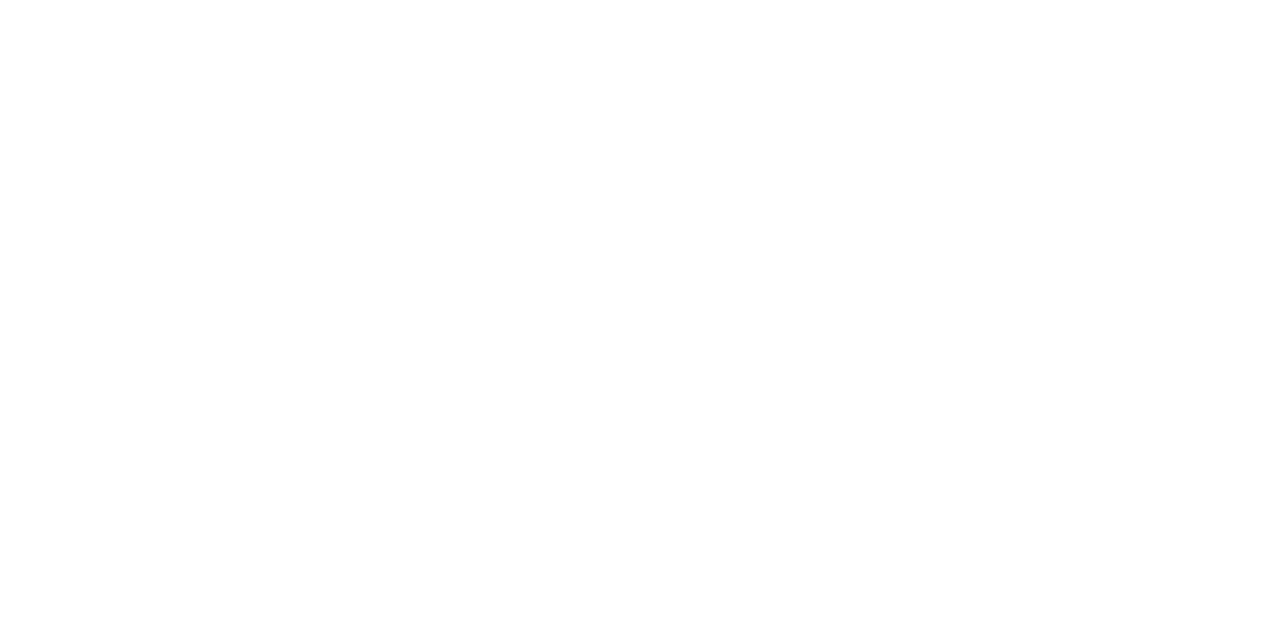
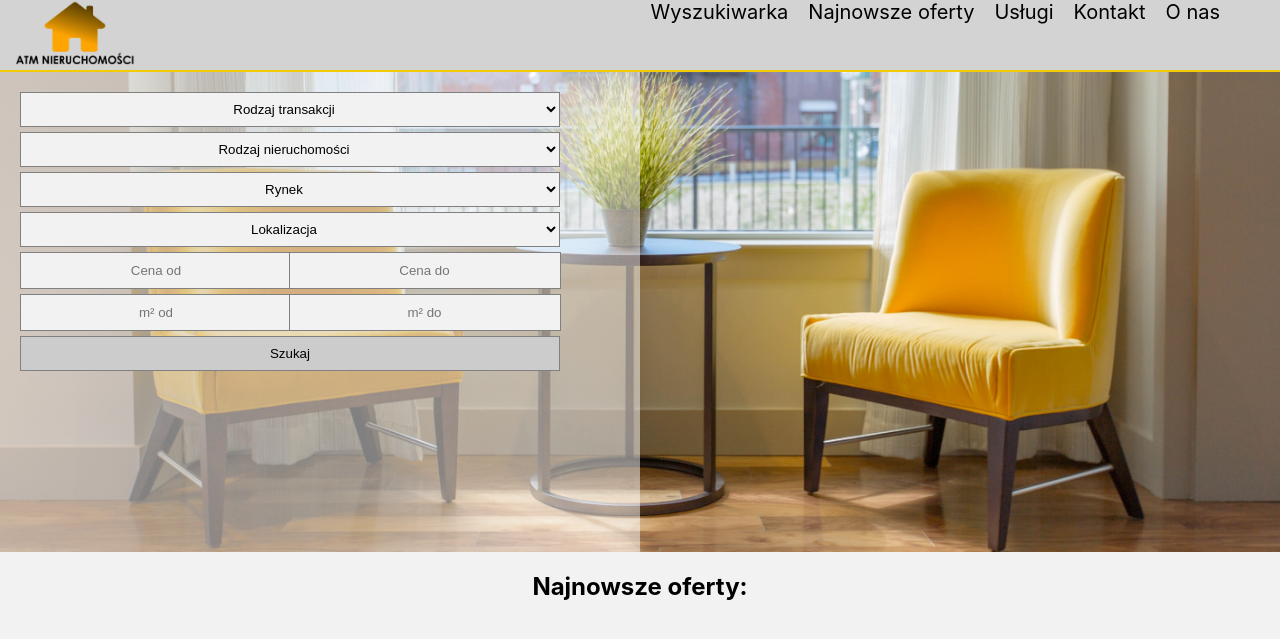
Before and after one commit to rusakM/atm-nieruchomosci, a PHP site: page / in a window 1280 px wide. Before the commit the part shown is empty. Shown: the top 639 px of the page. Run offline with PHP 8.4, Linux system fonts and the light colour scheme.

Commit message:
create first template

```diff
--- a/index.php
+++ b/index.php
@@ -5,10 +5,60 @@
     <meta name="viewport" content="width=device-width, initial-scale=1.0">
     <meta http-equiv="X-UA-Compatible" content="ie=edge">
     <title>ATM nieruchomości</title>
+    <link rel="stylesheet" href="style.css">
+    <link rel="icon" typ="image/x-icon" href="assets/favicon/icon.ico">
 </head>
 <body>
     <header>
-
+        <div class="logo">
+            <img src="assets/logo.png" alt="logo" class="logo-img">
+        </div>
+        <ul class="navbar">
+            <li class="nav-item">Wyszukiwarka</li>
+            <li class="nav-item">Najnowsze oferty</li>
+            <li class="nav-item">Usługi</li>
+            <li class="nav-item">Kontakt</li>
+            <li class="nav-item">O nas</li>
+        </ul>
     </header>
+    <section class="main-page">
+        <div class="search-form-container">
+            <form action="" class="search-form"  >
+                <select name="transaction-type" id="transaction-type" class="input-field">
+                    <option value="" class="input-option">Rodzaj transakcji</option>
+                    <option value="rent" class="input-option">Wynajem</option>
+                    <option value="sell" class="input-option">Sprzedaż</option>
+                </select>
+                <select name="property-type" id="property-type" class="input-field">
+                    <option value="" class="input-option">Rodzaj nieruchomości</option>
+                    <option value="flat" class="input-option">Mieszkania</option>
+                    <option value="house" class="input-option">Domy</option>
+                    <option value="locals" class="input-field">Lokale użytkowe</option>
+                    <option value="field" class="input-option">Działki</option>
+                </select>
+                <select name="market" id="market" class="input-field">
+                    <option value="" class="input-option">Rynek</option>
+                    <option value="primary" class="input-option">Pierwotny</option>
+                    <option value="aftermarket" class="input-option">Wtórny</option>
+                </select>
+                <select name="localization" id="localization" class="input-field">
+                    <option value="" class="input-option">Lokalizacja</option>
+                    <option value="warsaw" class="input-option">Warszawa</option>
+                    <option value="garwolin" class="input-option">Garwolin</option>
+                    <option value="lublin" class="input-option">Lublin</option>
+                </select>
+                <input type="text" placeholder="Cena od" name="pricemin" class="input-field" id="pricemin">
+                <input type="text" placeholder="Cena do" name="pricemax" class="input-field" id="pricemax">
+                <input type="text" placeholder="m&sup2; od" name="metersmin" class="input-field" id="metersmin">
+                <input type="text" placeholder="m&sup2; do" name="metersmax" class="input-field" id="metersmax">
+                <input type="submit" value="Szukaj" class="btn-search">
+            </form>
+        </div>
+    </section>
+    <section class="latest-offers">
+        <h2>Najnowsze oferty:</h2>
+    </section>
+    <footer>
+    </footer>
 </body>
 </html>
--- /dev/null
+++ b/style.css
@@ -0,0 +1,117 @@
+:root {
+  --light-gray: #f2f2f2;
+  --gold: #f2cb05;
+  --yellow: #f2d857;
+  --light-yellow: #f2e18d;
+  --gray: #d9d0c1;
+}
+
+* {
+  margin: 0;
+  padding: 0;
+}
+
+body {
+  background-color: var(--light-gray);
+  font-family: -apple-system, BlinkMacSystemFont, "Segoe UI", Roboto, Oxygen,
+    Ubuntu, Cantarell, "Open Sans", "Helvetica Neue", sans-serif;
+}
+
+header {
+  position: relative;
+  display: flex;
+  background-color: lightgrey;
+  border-bottom: 2px solid var(--gold);
+  height: 70px;
+  flex-direction: row;
+  justify-content: space-between;
+}
+
+.logo {
+  height: 65px;
+  margin-left: 15px;
+}
+
+.logo-img {
+  height: inherit;
+}
+
+.navbar {
+  list-style-type: none;
+  display: flex;
+  font-size: 20px;
+  align-items: center;
+  margin-right: 50px;
+}
+
+.nav-item {
+  padding: 5px 10px 5px 10px;
+  height: 100%;
+  justify-content: center;
+}
+
+.nav-item:hover {
+  background-color: var(--light-gray);
+  color: gray;
+}
+
+.main-page {
+  display: flex;
+  position: relative;
+  flex-direction: row;
+  height: 60vh;
+  background-image: url("assets/background-wide.jpeg");
+  background-position-y: center;
+  background-repeat: no-repeat;
+  background-size: cover;
+}
+
+.search-form-container {
+  width: 50%;
+  padding: 0px;
+  height: 100%;
+  background: rgba(255, 255, 255, 0.5);
+}
+
+.search-form {
+  padding: 20px;
+}
+
+.input-field {
+  background-color: var(--light-gray);
+}
+
+.input-field,
+.btn-search {
+  width: 90%;
+  border: 1px solid gray;
+  height: 35px;
+  margin-bottom: 5px;
+  text-align: center;
+}
+
+#pricemin,
+#pricemax,
+#metersmin,
+#metersmax {
+  width: 45%;
+}
+
+#pricemin,
+#metersmin {
+  border-right: none;
+}
+
+#pricemax,
+#metersmax {
+  margin-left: -7px;
+}
+
+.btn-search {
+  background-color: #ccc;
+}
+
+.latest-offers {
+  text-align: center;
+  padding-top: 20px;
+}
```
Also changed, not shown: assets/background-wide.jpeg (added), assets/background.jpeg (added), assets/favicon/icon.ico (added), assets/icon.png (added), assets/logo.png (added), wyszukiwarka/index.php (added).
